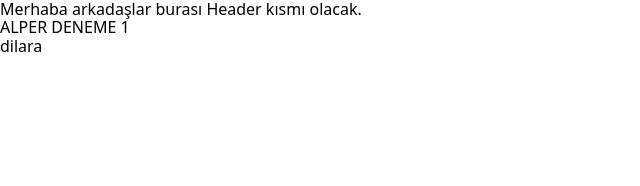
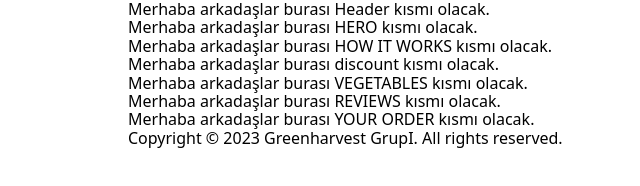
Before and after one commit to Goit-GrupI/greenharvest-grupI, a plain HTML site: page index.html in a window 1280 px wide. Shown: the whole page, without its empty margins (0-640 px from the left). Drawn offline with nearby package versions, Linux system fonts and the light colour scheme.

Commit message:
İskeleti oluşturdum

```diff
--- a/index.html
+++ b/index.html
@@ -9,35 +9,64 @@
       rel="stylesheet"
       href="https://cdnjs.cloudflare.com/ajax/libs/modern-normalize/2.0.0/modern-normalize.min.css"
     />
-    <link rel="stylesheet" href="./css/styles.css" />
     <link rel="preconnect" href="https://fonts.googleapis.com" />
     <link rel="preconnect" href="https://fonts.gstatic.com" crossorigin />
     <link
       href="https://fonts.googleapis.com/css?family=Inter+Tight:500,600,700"
       rel="stylesheet"
     />
+    <link rel="stylesheet" href="./css/styles.css" />
   </head>
   <body>
     <!-- Atilla -->
     <header>
-      <p>Merhaba arkadaşlar burası Header kısmı olacak.</p>
+      <div class="container">
+        <p>Merhaba arkadaşlar burası Header kısmı olacak.</p>
+      </div>
     </header>
     <main>
       <!-- Atilla -->
-      <section class="hero"></section>
+      <section class="hero">
+        <div class="container">
+          <p>Merhaba arkadaşlar burası HERO kısmı olacak.</p>
+        </div>
+      </section>
       <!-- Mürsel -->
-      <section class="how_it_works"></section>
+      <section class="how_it_works">
+        <div class="container">
+          <p>Merhaba arkadaşlar burası HOW IT WORKS kısmı olacak.</p>
+        </div>
+      </section>
       <!--  Günay -->
-      <section class="discount"></section>
+      <section class="discount">
+        <div class="container">
+          <p>Merhaba arkadaşlar burası discount kısmı olacak.</p>
+        </div>
+      </section>
       <!-- Alper Kale -->
-      ALPER DENEME 1
-      <section class="vegetables"></section>
+      <section class="vegetables">
+        <div class="container">
+          <p>Merhaba arkadaşlar burası VEGETABLES kısmı olacak.</p>
+        </div>
+      </section>
+      <!-- Dilara -->
+      <section class="reviews">
+        <div class="container">
+          <p>Merhaba arkadaşlar burası REVIEWS kısmı olacak.</p>
+        </div>
+      </section>
 
-      <section class="reviews">dilara</section>
-
-      <section class="your_order"></section>
+      <section class="your_order">
+        <div class="container">
+          <p>Merhaba arkadaşlar burası YOUR ORDER kısmı olacak.</p>
+        </div>
+      </section>
     </main>
 
-    <footer></footer>
+    <footer>
+      <div class="container">
+        <p>Copyright © 2023 Greenharvest GrupI. All rights reserved.</p>
+      </div>
+    </footer>
   </body>
 </html>
```
